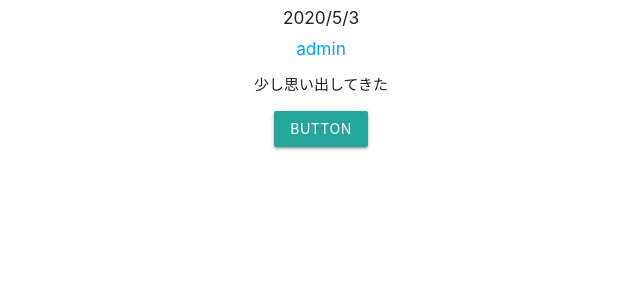
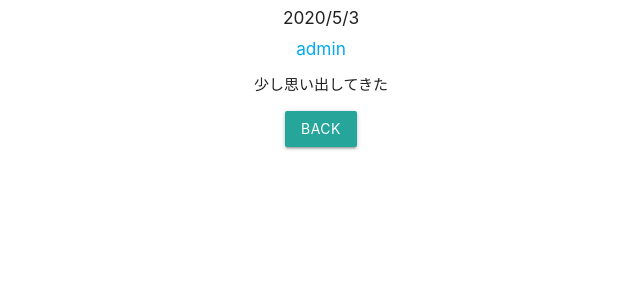
Before and after one commit to aoichi/SprintDiary, a Django app: page /diary/detail/2/ in a window 1280 px wide. Shown: the part 191-491 px from the top of the page, without its empty margins (319-959 px from the left). Run offline with Django 3.2, Linux system fonts and the light colour scheme; data comes from the database, SQL or seed files in the repository; both versions use the stored data as it was before the commit; some libraries are stand-ins or nearby versions.

Commit message:
調整とsqlite3の削除

```diff
--- a/diary/templates/diary/diary_detail.html
+++ b/diary/templates/diary/diary_detail.html
@@ -18,7 +18,7 @@
         </article>
         </div>
         <div class="center">
-          <a class="waves-effect waves-light btn" href="{% get_return_link request %}">button</a>
+          <a class="waves-effect waves-light btn" href="{% get_return_link request %}">Back</a>
         </div>
     </section>
 {% endblock %}
```
Also changed, not shown: db.sqlite3 (deleted), 1 other file.
